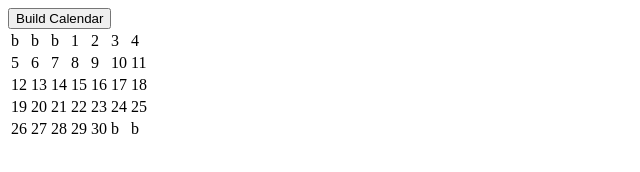
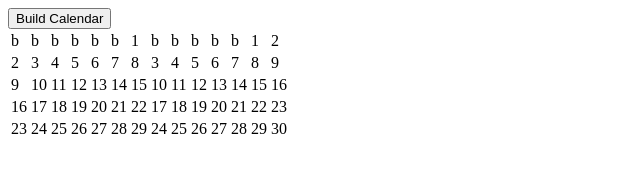
Before and after one commit to shaun-yb/calendar, a plain HTML site: page index.html in a window 1280 px wide. Both pictures are taken after a click on the button "Build Calendar". Shown: the whole page, without its empty margins (0-640 px from the left). Drawn offline with Linux system fonts and the light colour scheme.

Commit message:
Get basic calendar working

```diff
--- a/index.html
+++ b/index.html
@@ -2,12 +2,44 @@
 <html>
     <head>
         <script type = "text/javascript">
-            // todo: make this into an IIFE
-            var calendarService = {
-                buildCalendar: function(month, year) {
-                    var daysBeforeMonthStart = this.getDaysBeforeMonthStart(month, year);
-                    var daysInMonth = this.getDaysInMonth(month, year);
+            updateCalendar = function() {
+                debugger;
+                this.displayedDate.setMonth(this.displayedDate.getMonth() + 1);
+                calendarService.buildCalendar(this.displayedDate.getMonth(), this.displayedDate.getYear());
+            }
+            // this.displayedDate = new Date;
+
+            window.onload = function() {
+                this.displayedDate = new Date;
+                // calendarService.setCurrentDate(new Date);
+                calendarService.buildCalendar(this.displayedDate.getMonth(), this.displayedDate.getFullYear());
+            }
+
+            var calendarService = (function() {
+                setCurrentDate = (function(currentDate) {
+                    this.currentDate = currentDate;
+                }).bind(this);
+
+                // setCurrentDate = setCurrentDate.bind(this);
+
+                getDaysBeforeMonthStart = function(month, year) {
+                    return new Date(year,month,1).getDay();
+                }
+
+                getDaysInMonth = function(month, year) {
+                    return 32 - new Date(year, month, 32).getDate();
+                }
+
+                clearCalendar = function() {
+
+                }
+
+                buildCalendar = function(month, year) {
+                    debugger;
+                    var daysBeforeMonthStart = getDaysBeforeMonthStart(month, year);
+                    var daysInMonth = getDaysInMonth(month, year);
                     var dayCount = 1;
+
                     for (var i =0; i < 5; i++) {
                         var row = document.getElementById("row-" + i);
 
@@ -17,9 +49,7 @@
                             if (daysBeforeMonthStart > 0) {
                                 cell.appendChild(document.createTextNode("b"));
                                 daysBeforeMonthStart--;
-                                // todo: make this a fcn and not hardcode in 28
                             } else if (dayCount > daysInMonth) {
-                                debugger;
                                 cell.appendChild(document.createTextNode("b"));
                             } else {
                                 cell.appendChild(document.createTextNode(dayCount));
@@ -28,21 +58,52 @@
                             row.appendChild(cell);
                         }
                     }
-                    // var firstDate = new Date(year, month);
-                },
+                }
+                return {
+                    buildCalendar: buildCalendar,
+                    setCurrentDate: setCurrentDate,
 
-                getDaysBeforeMonthStart: function(month, year) {
-                    return new Date(year,month,1).getDay();
-                },
+                }
+            })();
 
-                getDaysInMonth: function(month, year) {
-                    return 32 - new Date(year, month, 32).getDate();
-                }
+            // todo: make this into an IIFE
+            // var calendarService = {
+            //     buildCalendar: function(month, year) {
+            //         debugger;
+            //         var daysBeforeMonthStart = this.getDaysBeforeMonthStart(month, year);
+            //         var daysInMonth = this.getDaysInMonth(month, year);
+            //         var dayCount = 1;
 
-                // daysAfterMonthEnd: function(year,month) {
+            //         for (var i =0; i < 5; i++) {
+            //             var row = document.getElementById("row-" + i);
 
-                // }
-            }
+            //             for(var j =0; j < 7; j++) {
+            //                 var cell = document.createElement("td");
+
+            //                 if (daysBeforeMonthStart > 0) {
+            //                     cell.appendChild(document.createTextNode("b"));
+            //                     daysBeforeMonthStart--;
+            //                 } else if (dayCount > daysInMonth) {
+            //                     cell.appendChild(document.createTextNode("b"));
+            //                 } else {
+            //                     cell.appendChild(document.createTextNode(dayCount));
+            //                     dayCount++;
+            //                 }
+            //                 row.appendChild(cell);
+            //             }
+            //         }
+            //     },
+
+            //     getDaysBeforeMonthStart: function(month, year) {
+            //         return new Date(year,month,1).getDay();
+            //     },
+
+            //     getDaysInMonth: function(month, year) {
+            //         return 32 - new Date(year, month, 32).getDate();
+            //     }
+
+            //     // populateRow(rowIndex, )
+            // }
         </script>
 
         <title>
@@ -51,7 +112,7 @@
         <!-- <script type="text/javascript" src="javascript.js"></script> -->
     </head>
     <body>
-        <input type = "button" onclick = "calendarService.buildCalendar(3,2020)" value = "Build Calendar" />
+        <input type = "button" onclick = "updateCalendar()" value = "Build Calendar" />
         <table>
             <tr id ="row-0"></tr>
             <tr id ="row-1"></tr>
```
Also changed, not shown: calendar.js (+10 -0 lines).
